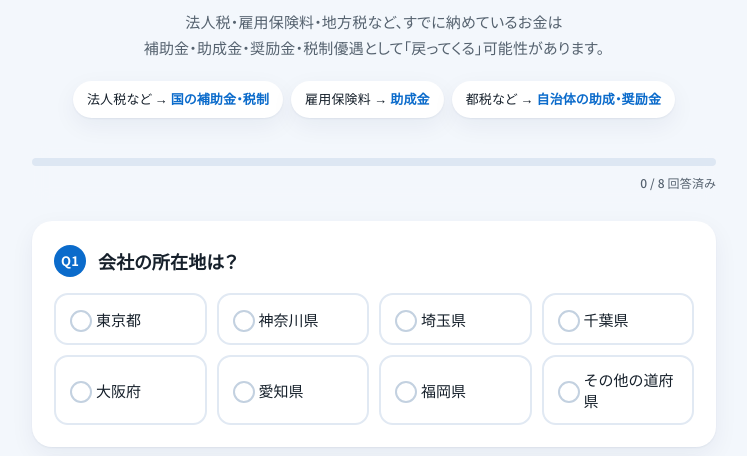
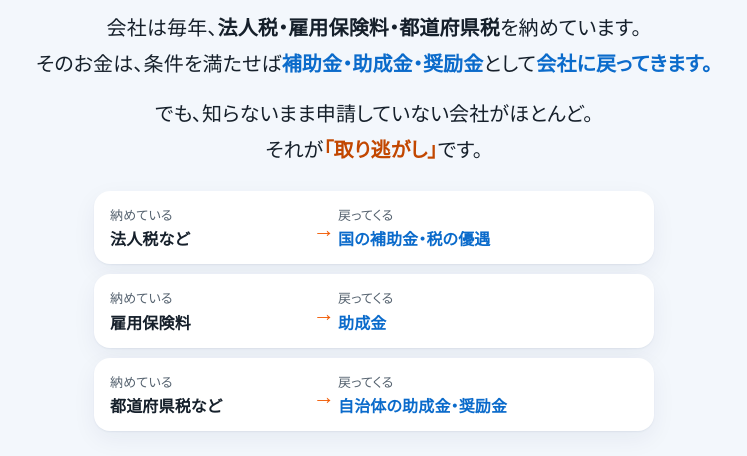
Before and after one commit to upshift-jp/notes, a plain HTML site: page shindan/index.html in a window 1280 px wide. Shown: the part 302-758 px from the top of the page, without its empty margins (266-1013 px from the left). Drawn offline with Linux system fonts and the light colour scheme.

Commit message:
診断：タイトル下の説明を大きく、わかりやすく
Co-Authored-By: Claude Opus 5.5 <noreply@anthropic.com>
Claude-Session: https://claude.ai/code/session_01XKB2PSdEVFLTDb8xesE24M

```diff
--- a/shindan/index.html
+++ b/shindan/index.html
@@ -35,9 +35,18 @@ header.top .wrap{padding:14px 18px;display:flex;align-items:center;gap:10px}
 .hero h1{font-size:clamp(28px,6.6vw,42px);font-weight:900;line-height:1.3;letter-spacing:-.01em;margin:4px 0 14px}
 .hero h1 em{font-style:normal;color:var(--navy);background:linear-gradient(transparent 62%,#ffe866 62%)}
 .hero p{font-size:15px;color:var(--muted)}
-.flow{display:flex;gap:8px;justify-content:center;flex-wrap:wrap;margin-top:20px}
-.flow div{font-size:13px;background:#fff;border-radius:999px;padding:7px 14px;box-shadow:var(--shadow)}
-.flow b{color:var(--navy);font-weight:700}
+.nb{display:inline-block}
+.hero .lead{font-size:clamp(17px,4.4vw,20px);line-height:1.8;color:var(--ink);font-weight:500;margin-top:6px}
+.hero .lead b{font-weight:700}
+.hero .lead .hl{color:var(--navy)}
+.hero .lead2{font-size:clamp(17px,4.4vw,20px);line-height:1.8;color:var(--ink);font-weight:500;margin-top:14px}
+.hero .lead2 b{color:#c24700;font-weight:900}
+.flow{display:grid;gap:10px;max-width:560px;margin:24px auto 0}
+.fr{display:grid;grid-template-columns:1fr 28px 1.5fr;align-items:center;background:#fff;border-radius:16px;padding:14px 16px;box-shadow:var(--shadow);text-align:left}
+.fr span{font-size:13px;color:var(--muted);line-height:1.5}
+.fr b{display:inline-block;font-size:16px;font-weight:700;color:var(--ink);margin-top:2px}
+.fr .back b{color:var(--navy)}
+.fr .arr{font-size:22px;font-weight:900;color:var(--accent);text-align:center}
 
 .progress{position:sticky;top:0;z-index:5;background:rgba(243,247,252,.92);backdrop-filter:blur(8px);-webkit-backdrop-filter:blur(8px);padding:12px 0}
 .bar{height:8px;background:#dde7f3;border-radius:99px;overflow:hidden}
@@ -140,11 +149,12 @@ footer{text-align:center;font-size:12px;color:var(--muted);padding:24px 0}
       <div class="brandname">ウチ、もらえる？<span>診断</span></div>
       <span class="eyebrow">8つの質問・約30秒</span>
       <h1>あなたの会社が<br><em>取り逃がしている</em>お金はいくら？</h1>
-      <p>法人税・雇用保険料・地方税など、すでに納めているお金は<br>補助金・助成金・奨励金・税制優遇として「戻ってくる」可能性があります。</p>
+      <p class="lead"><span class="nb">会社は毎年、</span><span class="nb"><b>法人税・雇用保険料・</b></span><span class="nb"><b>都道府県税</b>を納めています。</span><br><span class="nb">そのお金は、条件を満たせば</span><span class="nb"><b class="hl">補助金・助成金・奨励金</b>として</span><span class="nb"><b class="hl">会社に戻ってきます。</b></span></p>
+      <p class="lead2"><span class="nb">でも、知らないまま</span><span class="nb">申請していない会社がほとんど。</span><br><span class="nb">それが<b>「取り逃がし」</b>です。</span></p>
       <div class="flow">
-        <div>法人税など → <b>国の補助金・税制</b></div>
-        <div>雇用保険料 → <b>助成金</b></div>
-        <div>都税など → <b>自治体の助成・奨励金</b></div>
+        <div class="fr"><span class="pay">納めている<br><b>法人税など</b></span><span class="arr" aria-hidden="true">→</span><span class="back">戻ってくる<br><b>国の補助金・税の優遇</b></span></div>
+        <div class="fr"><span class="pay">納めている<br><b>雇用保険料</b></span><span class="arr" aria-hidden="true">→</span><span class="back">戻ってくる<br><b>助成金</b></span></div>
+        <div class="fr"><span class="pay">納めている<br><b>都道府県税など</b></span><span class="arr" aria-hidden="true">→</span><span class="back">戻ってくる<br><b>自治体の助成金・奨励金</b></span></div>
       </div>
     </section>
     <div class="progress"><div class="bar"><i id="pbar"></i></div><small id="ptext">0 / 8 回答済み</small></div>
```
